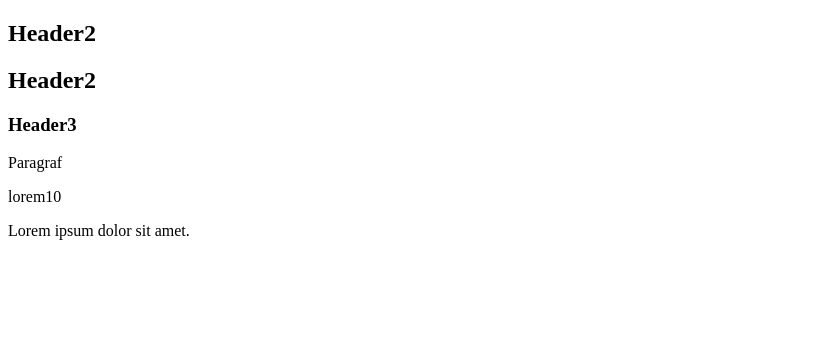
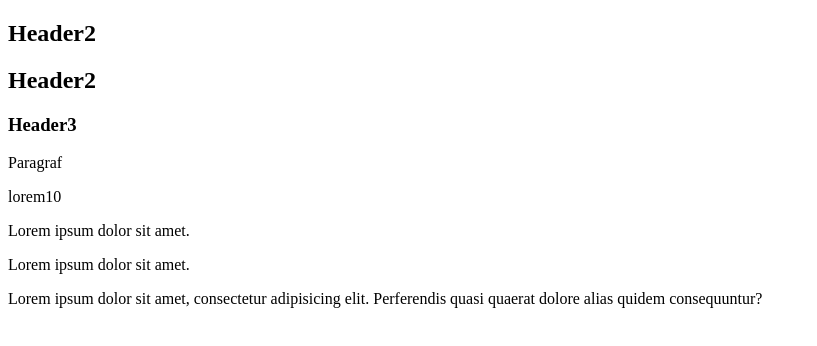
Before and after one commit to AlexFresh17/AlexHTML, a plain HTML site: page git.html in a window 1280 px wide. Shown: the whole page, without its empty margins (0-817 px from the left). Drawn offline with Linux system fonts and the light colour scheme.

Commit message:
Пожалуйста, введите сообщение коммита для ваших изменений. Строки,  начинающиеся с «#» будут проигнорированы, а пустое сообщение  отменяет процесс коммита.
 На ветке main
 Ваша ветка обновлена в соответствии с «origin/main».

 Изменения, которые будут включены в коммит:
	изменено:      git.html

```diff
--- a/git.html
+++ b/git.html
@@ -13,7 +13,8 @@
     <p>Paragraf</p>
     <p>lorem10</p>
     <p>Lorem ipsum dolor sit amet.</p>
-
+    <p>Lorem ipsum dolor sit amet.</p>
+    <p>Lorem ipsum dolor sit amet, consectetur adipisicing elit. Perferendis quasi quaerat dolore alias quidem consequuntur?</p>
 
 </body>
 </html>
```
